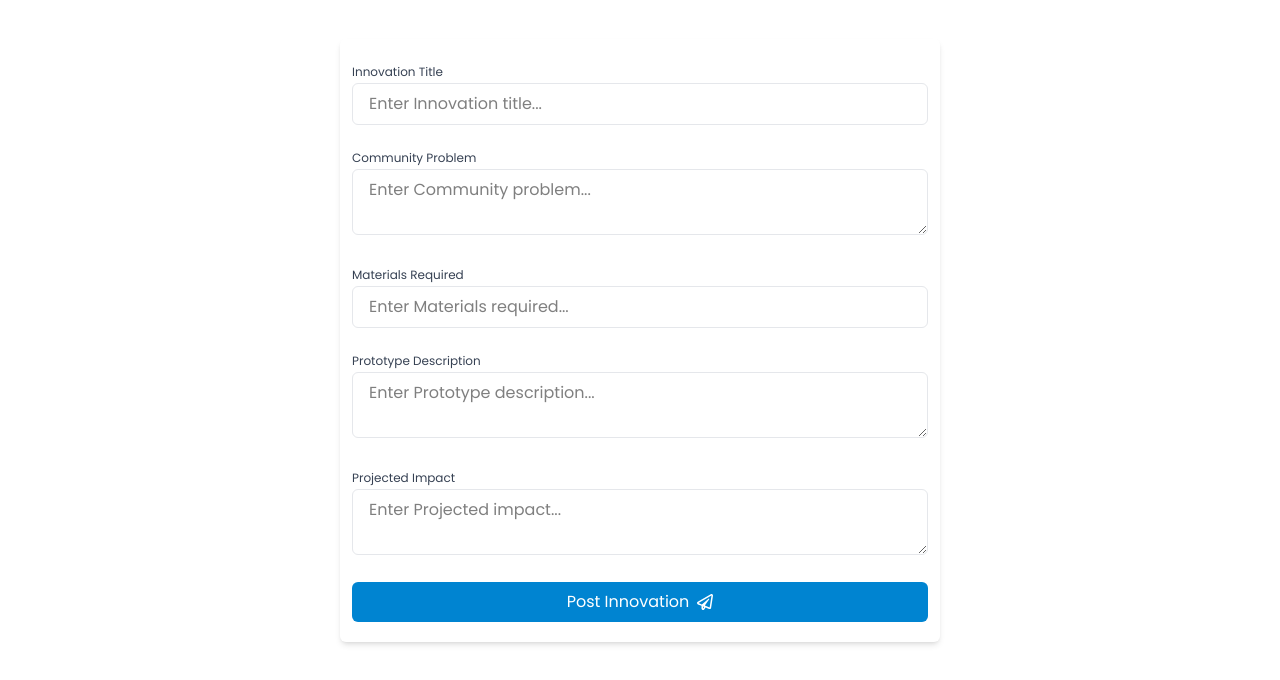
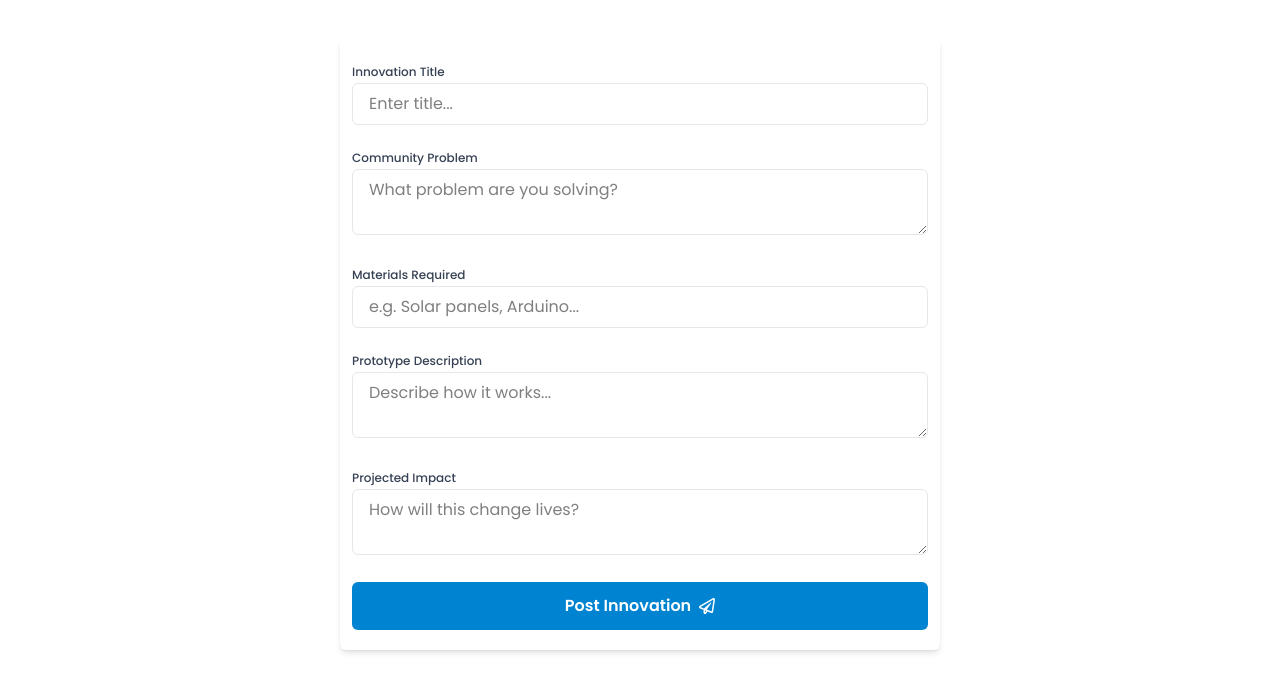
Before and after one commit to Tochukwu-001/innovate-x, a Next.js app: page /post-innovation in a window 1280 px wide. Shown: the part 137-817 px from the top of the page. Built offline with nearby package versions, Linux system fonts and the light colour scheme; no server answers; sample sign-in values are in the browser's storage.

Commit message:
updates after making formik functional and the formik button popup

```diff
--- a/app/post-innovation/post.tsx
+++ b/app/post-innovation/post.tsx
@@ -1,11 +1,13 @@
 "use client"
-import { timeStamp } from 'console';
+import { useState } from 'react'; // Added useState
 import { Formik, Form, Field, ErrorMessage } from 'formik';
-import { FaRegPaperPlane } from "react-icons/fa";
+import { FaRegPaperPlane, FaSpinner, FaCheckCircle } from "react-icons/fa";
 import * as Yup from 'yup';
+import { collection, addDoc } from "firebase/firestore";
+import { db } from '@/config/firebase';
 
 export default function PostForm ({session}){
-    // console.log(session);
+    const [successMsg, setSuccessMsg] = useState(false); // Success state
 
     const initVal = {
         title: "",
@@ -19,56 +21,101 @@ export default function PostForm ({session}){
         title: Yup.string().max(20, "Maximum of 20 characters").min(3,"Minimum of 3 characters").required("This is a required field"),
         problem: Yup.string().required("This is a required field"),
         materials: Yup.string().max(80, "Max 80 characters").required("This is a required field"),
-        prototype: Yup.string().min(10, "Max 80 characters").required("This is a required field"),
-        impact: Yup.string().min(10, "Max 80 characters").required("This is a required field")
+        prototype: Yup.string().min(10, "Minimum 10 characters").required("This is a required field"),
+        impact: Yup.string().min(10, "Minimum 10 characters").required("This is a required field")
     })
 
     return (
-        <main className="min-h-dvh md:p-10 p-3">
+        <main className="relative min-h-dvh md:p-10 p-3">
+            {/* Success Overlay */}
+            {successMsg && (
+                <div className="fixed inset-0 z-50 flex items-center justify-center bg-white/80 backdrop-blur-sm transition-all">
+                    <div className="flex flex-col items-center animate-bounce">
+                        <FaCheckCircle className="text-green-600 text-6xl mb-4" />
+                        <h2 className="text-3xl font-bold text-green-700">Innovation Posted!</h2>
+                        <p className="text-gray-600">Your contribution has been saved.</p>
+                    </div>
+                </div>
+            )}
+
             <h1 className='mb-10 text-center font-semibold text-2xl text-gray-800'>Contribute to our ever growing community of Innovators</h1>
-            <blockquote className='shadow-md md:w-1/2 mx-auto px-3 py-5 rounded-md'>
+
+            <blockquote className='shadow-md md:w-1/2 mx-auto px-3 py-5 rounded-md bg-white'>
                 <Formik
                     initialValues={initVal}
                     validationSchema={valSchema}
-                    onSubmit={(values)=>{
+                    onSubmit={async (values, { resetForm, setSubmitting }) => {
+                        try {
                             const details = {
                                 ...values,
-                            userName: session?.user?.name,
-                            userImage: session?.user?.image,
-                            timestamp: new Date().toLocaleDateString()
+                                userName: session?.user?.name || "Anonymous",
+                                userImage: session?.user?.image || "",
+                                timestamp: new Date().toLocaleString()
                             }
-                        console.log(details);
+
+                            const docRef = await addDoc(collection(db, "innovations"), details);
+
+                            // Clear form and show success UI
+                            resetForm();
+                            setSuccessMsg(true);
+
+                            // Hide the success message after 2 seconds
+                            setTimeout(() => setSuccessMsg(false), 2000);
+
+                        } catch (error) {
+                            console.error("Error:", error);
+														alert("Oops, an error occurred")
+                        } finally {
+                            setSubmitting(false);
+                        }
                     }}
                 >
+                    {({ isSubmitting }) => (
                         <Form className='flex flex-col justify-center gap-5'>
+                            {/* Input Fields (Shortened for brevity) */}
                             <div className='w-full'>
-                            <label htmlFor="" className='text-xs text-gray-700'>Innovation Title</label>
-                            <Field type="text" name="title" placeholder="Enter Innovation title..." className="w-full px-4 py-2 outline-none border border-gray-200 rounded-md" />
+                                <label className='text-xs text-gray-700 font-medium'>Innovation Title</label>
+                                <Field type="text" name="title" placeholder="Enter title..." className="w-full px-4 py-2 outline-none border border-gray-200 rounded-md focus:border-sky-500 transition-colors" />
                                 <ErrorMessage name="title" component={"p"} className='text-sm text-red-600' />
                             </div>
+
                             <div className='w-full'>
-                            <label htmlFor="" className='text-xs text-gray-700'>Community Problem</label>
-                            <Field as="textarea" type="text" name="problem" placeholder="Enter Community problem..." className="w-full px-4 py-2 outline-none border border-gray-200 rounded-md" />
+                                <label className='text-xs text-gray-700 font-medium'>Community Problem</label>
+                                <Field as="textarea" name="problem" placeholder="What problem are you solving?" className="w-full px-4 py-2 outline-none border border-gray-200 rounded-md focus:border-sky-500 transition-colors" />
                                 <ErrorMessage name="problem" component={"p"} className='text-sm text-red-600' />
                             </div>
+
                             <div className='w-full'>
-                            <label htmlFor="" className='text-xs text-gray-700'>Materials Required</label>
-                            <Field type="text" name="materials" placeholder="Enter Materials required..." className="w-full px-4 py-2 outline-none border border-gray-200 rounded-md" />
+                                <label className='text-xs text-gray-700 font-medium'>Materials Required</label>
+                                <Field type="text" name="materials" placeholder="e.g. Solar panels, Arduino..." className="w-full px-4 py-2 outline-none border border-gray-200 rounded-md focus:border-sky-500 transition-colors" />
                                 <ErrorMessage name="materials" component={"p"} className='text-sm text-red-600' />
                             </div>
+
                             <div className='w-full'>
-                            <label htmlFor="" className='text-xs text-gray-700'>Prototype Description</label>
-                            <Field as="textarea" type="text" name="prototype" placeholder="Enter Prototype description..." className="w-full px-4 py-2 outline-none border border-gray-200 rounded-md" />
+                                <label className='text-xs text-gray-700 font-medium'>Prototype Description</label>
+                                <Field as="textarea" name="prototype" placeholder="Describe how it works..." className="w-full px-4 py-2 outline-none border border-gray-200 rounded-md focus:border-sky-500 transition-colors" />
                                 <ErrorMessage name="prototype" component={"p"} className='text-sm text-red-600' />
                             </div>
+
                             <div className='w-full'>
-                            <label htmlFor="" className='text-xs text-gray-700'>Projected Impact</label>
-                            <Field as="textarea" type="text" name="impact" placeholder="Enter Projected impact..." className="w-full px-4 py-2 outline-none border border-gray-200 rounded-md" />
+                                <label className='text-xs text-gray-700 font-medium'>Projected Impact</label>
+                                <Field as="textarea" name="impact" placeholder="How will this change lives?" className="w-full px-4 py-2 outline-none border border-gray-200 rounded-md focus:border-sky-500 transition-colors" />
                                 <ErrorMessage name="impact" component={"p"} className='text-sm text-red-600' />
                             </div>
 
-                        <button type='submit' className='bg-sky-600 text-white w-full items-center rounded-md justify-center flex gap-2 py-2 hover:bg-sky-700 transition-all duration-200 cursor-pointer'  >Post Innovation <FaRegPaperPlane/></button>
+                            <button
+                                type='submit'
+                                disabled={isSubmitting}
+                                className={`bg-sky-600 text-white w-full items-center rounded-md justify-center flex gap-2 py-3 font-semibold transition-all duration-200 ${isSubmitting ? 'opacity-70 cursor-not-allowed' : 'hover:bg-sky-700 cursor-pointer'}`}
+                            >
+                                {isSubmitting ? (
+                                    <>Submitting... <FaSpinner className="animate-spin text-2xl " /></>
+                                ) : (
+                                    <>Post Innovation <FaRegPaperPlane/></>
+                                )}
+                            </button>
                         </Form>
+                    )}
                 </Formik>
             </blockquote>
         </main>
--- a/components/Navbar.tsx
+++ b/components/Navbar.tsx
@@ -18,7 +18,7 @@ export default function Navbar(){
 ]
 
     return(
-        <main className="shadow-md px-10 py-3 flex items-center justify-between sticky top-0 bg-white">
+        <main className="shadow-md px-10 py-3 flex items-center justify-between sticky top-0 bg-white z-50">
             {/* desktop view */}
             <Link href={"/"} className="flex items-center z-50">
                 <Image
--- a/config/firebase.ts
+++ b/config/firebase.ts
@@ -1,5 +1,6 @@
 // Import the functions you need from the SDKs you need
 import { initializeApp } from "firebase/app";
+import { getFirestore } from "firebase/firestore";
 // TODO: Add SDKs for Firebase products that you want to use
 // https://firebase.google.com/docs/web/setup#available-libraries
 
@@ -15,3 +16,6 @@ const firebaseConfig = {
 
 // Initialize Firebase
 const app = initializeApp(firebaseConfig);
+const db = getFirestore(app);
+
+export {db}
--- a/package.json
+++ b/package.json
@@ -9,6 +9,9 @@
   },
   "dependencies": {
     "@auth/firebase-adapter": "^2.11.1",
+    "@emotion/react": "^11.14.0",
+    "@emotion/styled": "^11.14.1",
+    "@mui/material": "^7.3.9",
     "firebase": "^12.10.0",
     "firebase-admin": "^13.7.0",
     "formik": "^2.4.9",
```
Also changed, not shown: 1 other file (tests, documents, lock files or other folders). Lines whose indentation alone changed are shown as unchanged.
